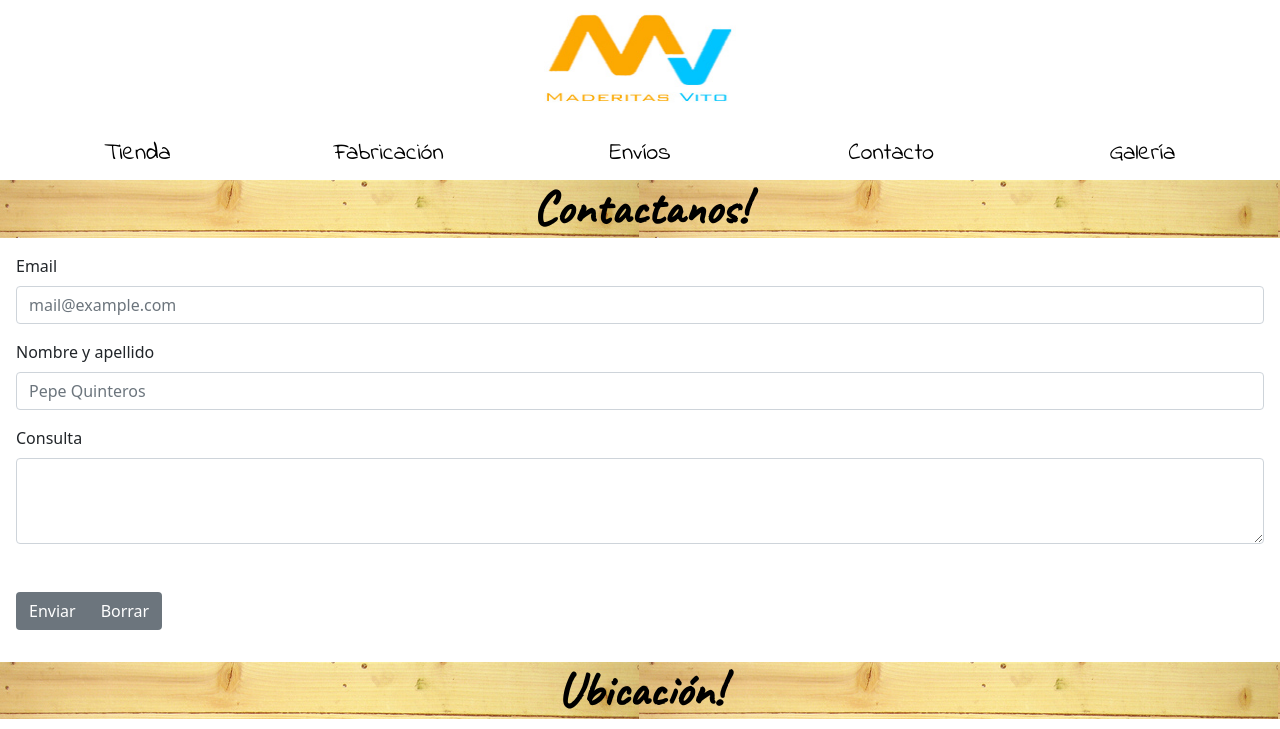
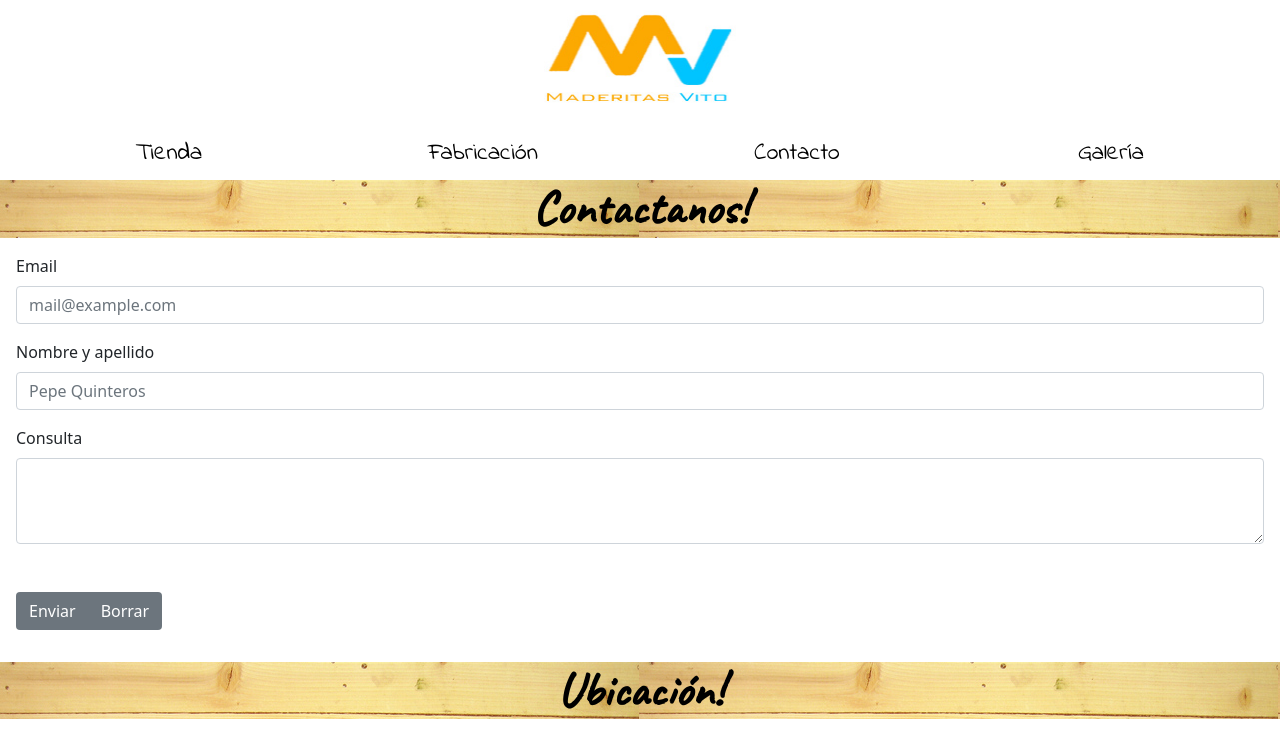
Before and after one commit to PabloNahabedian/MaderitasVito, a website: page contacto.html in a window 1280 px wide. Shown: the top 729 px of the page. Drawn offline with nearby package versions, Linux system fonts and the light colour scheme; a web font is replaced by a local one.

Commit message:
Quité sección envíos de todos los nav

```diff
--- a/contacto.html
+++ b/contacto.html
@@ -35,19 +35,19 @@
             <div class="collapse navbar-collapse nav__letters" id="navbarSupportedContent">
                 <!-- BEM3 -->
                 <ul class="navbar-nav me-auto mb-2 mb-lg-0">
-                    <li class="nav-item">
+                    <li class="nav-item animate__animated animate__bounce">
                         <a href="tienda.html">Tienda</a>
                     </li>
-                    <li class="nav-item">
+                    <li class="nav-item animate__animated animate__bounce">
                         <a href="fabricacion.html">Fabricación</a>
                     </li>
-                    <li class="nav-item">
+                    <!--<li class="nav-item">
                         <a href="envios.html">Envíos</a>
-                    </li>
-                    <li class="nav-item">
+                    </li>-->
+                    <li class="nav-item animate__animated animate__bounce">
                         <a href="contacto.html">Contacto</a>
                     </li>
-                    <li class="nav-item">
+                    <li class="nav-item animate__animated animate__bounce">
                         <a href="galeria.html">Galería</a>
                     </li>
                 </ul>
@@ -83,8 +83,8 @@
             <a href="#" class="btn bg-secondary">Borrar</a>
         </div>
 
-        <div class="tituloForm">
-            <h1>Ubicación!</h1>
+        <div class="tituloForm ">
+            <h1 class="animate__animated animate__backInLeft">Ubicación!</h1>
         </div>
 
     </div>
```
Also changed, not shown: fabricacion.html (+2 -2 lines), galeria.html (+2 -2 lines), tienda.html (+2 -2 lines).
